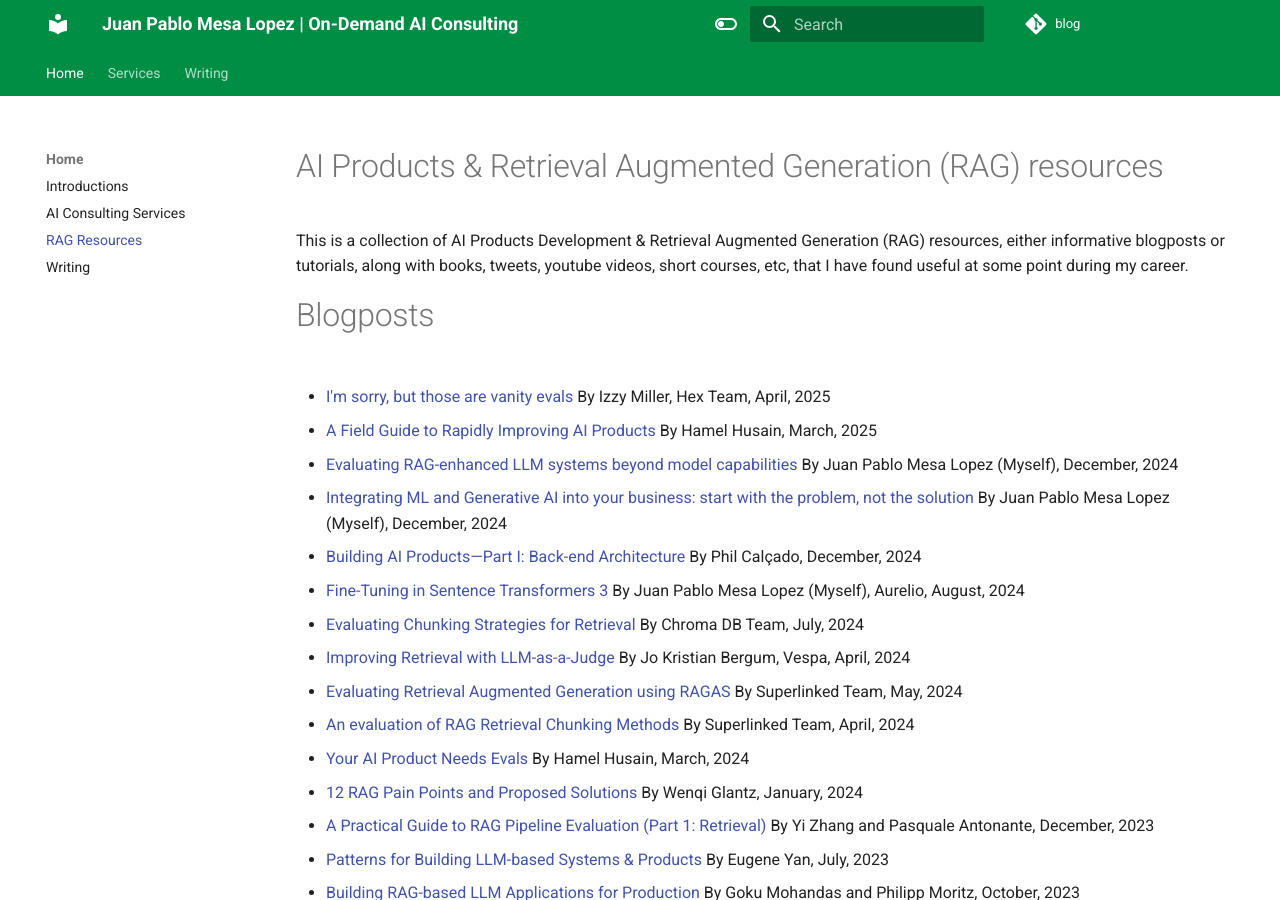
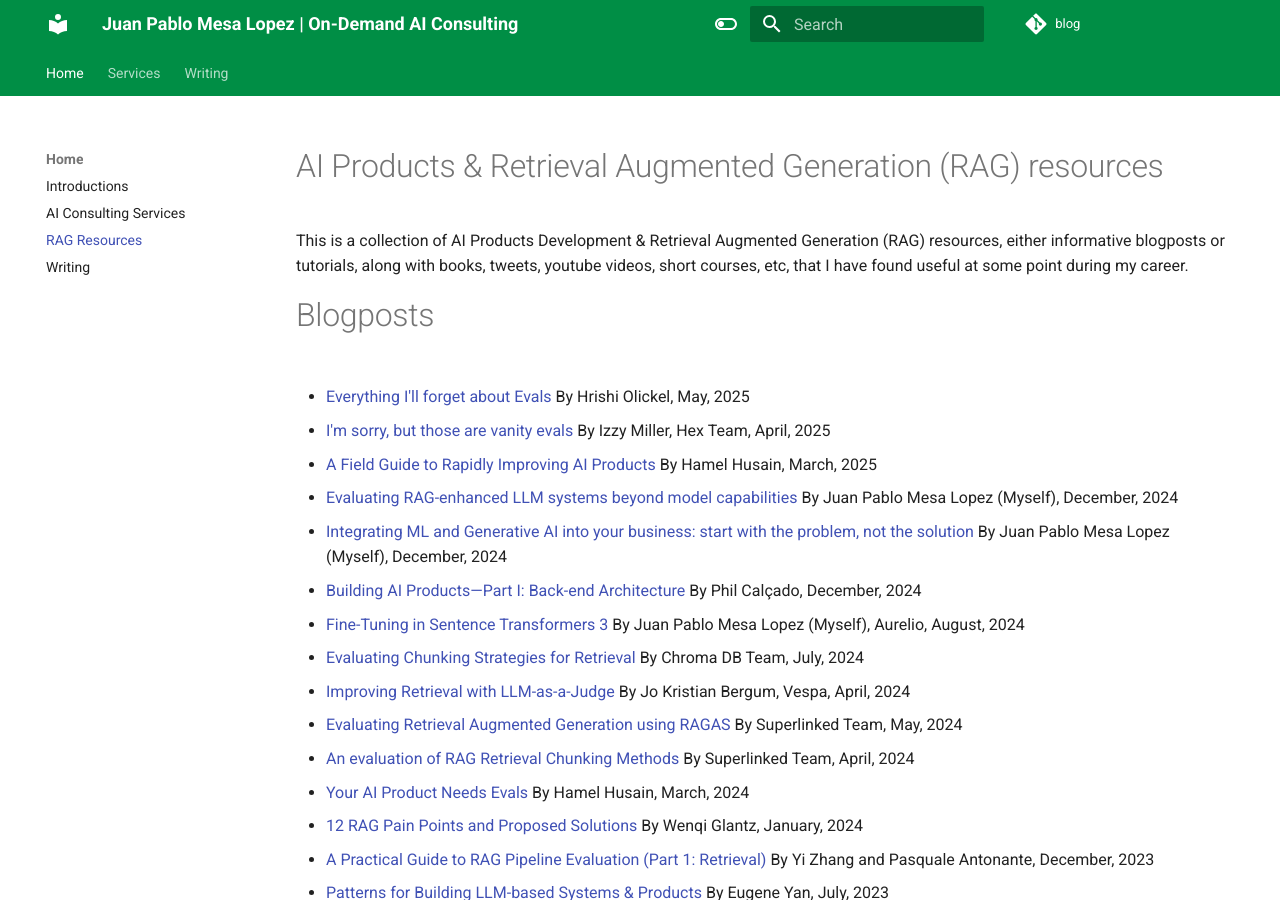
Before and after one commit to mesax1/blog, an MkDocs documentation site: the page built from docs/rag_resources.md, in a window 1280 px wide and 900 px high. Built offline with MkDocs 1.6.1 and Material for MkDocs 9.7.7, drawn with Linux system fonts in a browser that asks for light colours; comment, search, counter and statistics services are not loaded.

Commit message:
Added a new blogpost

```diff
--- a/docs/rag_resources.md
+++ b/docs/rag_resources.md
@@ -3,6 +3,8 @@
 This is a collection of AI Products Development & Retrieval Augmented Generation (RAG) resources, either informative blogposts or tutorials, along with books, tweets, youtube videos, short courses, etc, that I have found useful at some point during my career.
 
 # Blogposts
+
+- [Everything I'll forget about Evals](https://olickel.com/everything-about-evals){:target="_blank"} By Hrishi Olickel, May, 2025
 
 - [I'm sorry, but those are vanity evals](https://hex.tech/blog/im-sorry-but-those-are-vanity-evals/){:target="_blank"} By Izzy Miller, Hex Team, April, 2025
 
```
